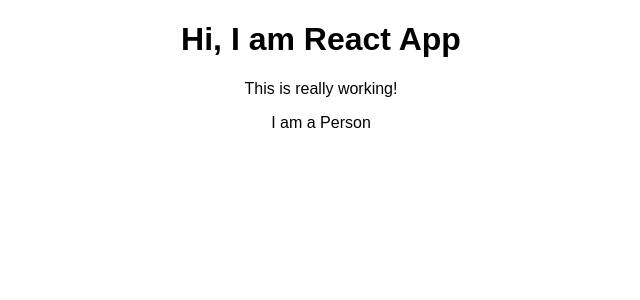
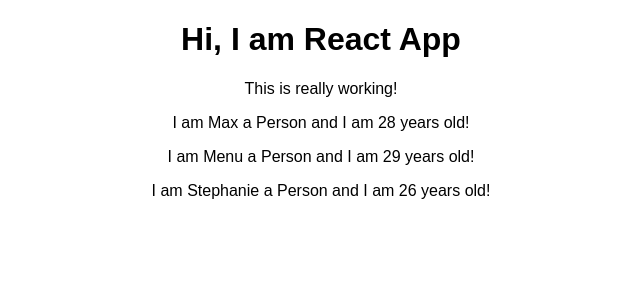
Before and after one commit to Mikele11/Udemy-React-lerning, a React (Create React App) app: page / in a window 1280 px wide. Shown: the top 300 px of the page, without its empty margins (319-959 px from the left). Built offline with nearby package versions, Linux system fonts and the light colour scheme.

Commit message:
add props to Person

```diff
--- a/src/App.js
+++ b/src/App.js
@@ -8,7 +8,9 @@
       <div className="App">
         <h1>Hi, I am React App</h1>
         <p>This is really working!</p>
-        <Person />
+        <Person name='Max' age='28' />
+        <Person name='Menu' age='29'>My Hobies</Person>
+        <Person name='Stephanie' age='26' />
       </div>
     );
   }
--- a/src/Person/Person.js
+++ b/src/Person/Person.js
@@ -1,6 +1,6 @@
 import React from 'react'
 
-const person = () =>{
-    return <p>I am a Person</p>
+const person = (props) =>{
+    return <p>I am {props.name} a Person and I am {props.age} years old!</p>
 }
 export default person;
```
